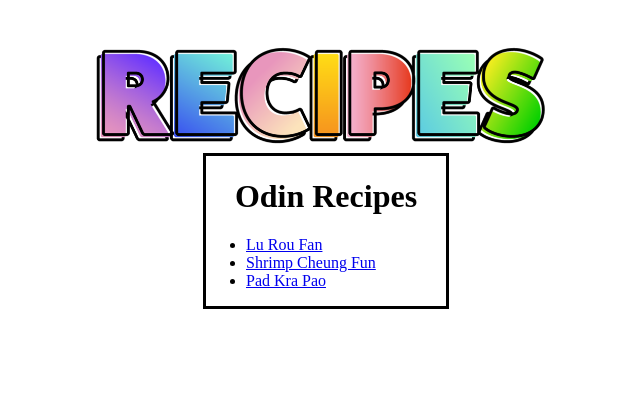
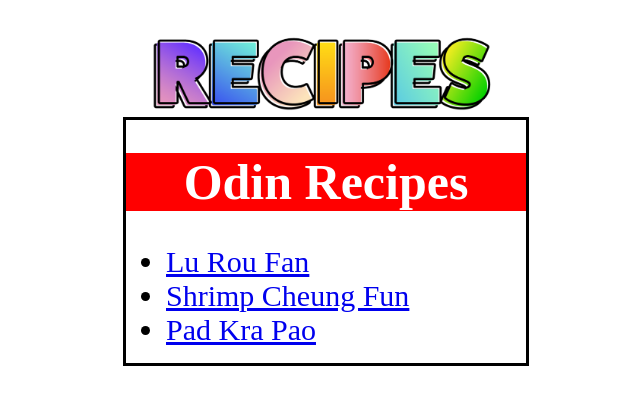
Before and after one commit to jleesys/odin-recipes, a plain HTML site: page index.html in a window 1280 px wide. Shown: the whole page, without its empty margins (314-954 px from the left). Drawn offline with Linux system fonts and the light colour scheme.

Commit message:
Adjust width and styling of index text

```diff
--- a/style/index.css
+++ b/style/index.css
@@ -2,15 +2,22 @@ img {
     display: block;
     margin-left: auto;
     margin-right: auto;
-    width: 40%;
+    width: 30%;
 }
 
 .recipes-list {
     margin:auto;
-    width:240px;
+    width:400px;
     border:3px solid;
 }
 
 .title {
     text-align: center;
+    color: white;
+    background-color: red;
+    font-size: 50px;
 }
+
+li {
+    font-size: 30px;
+}
```
